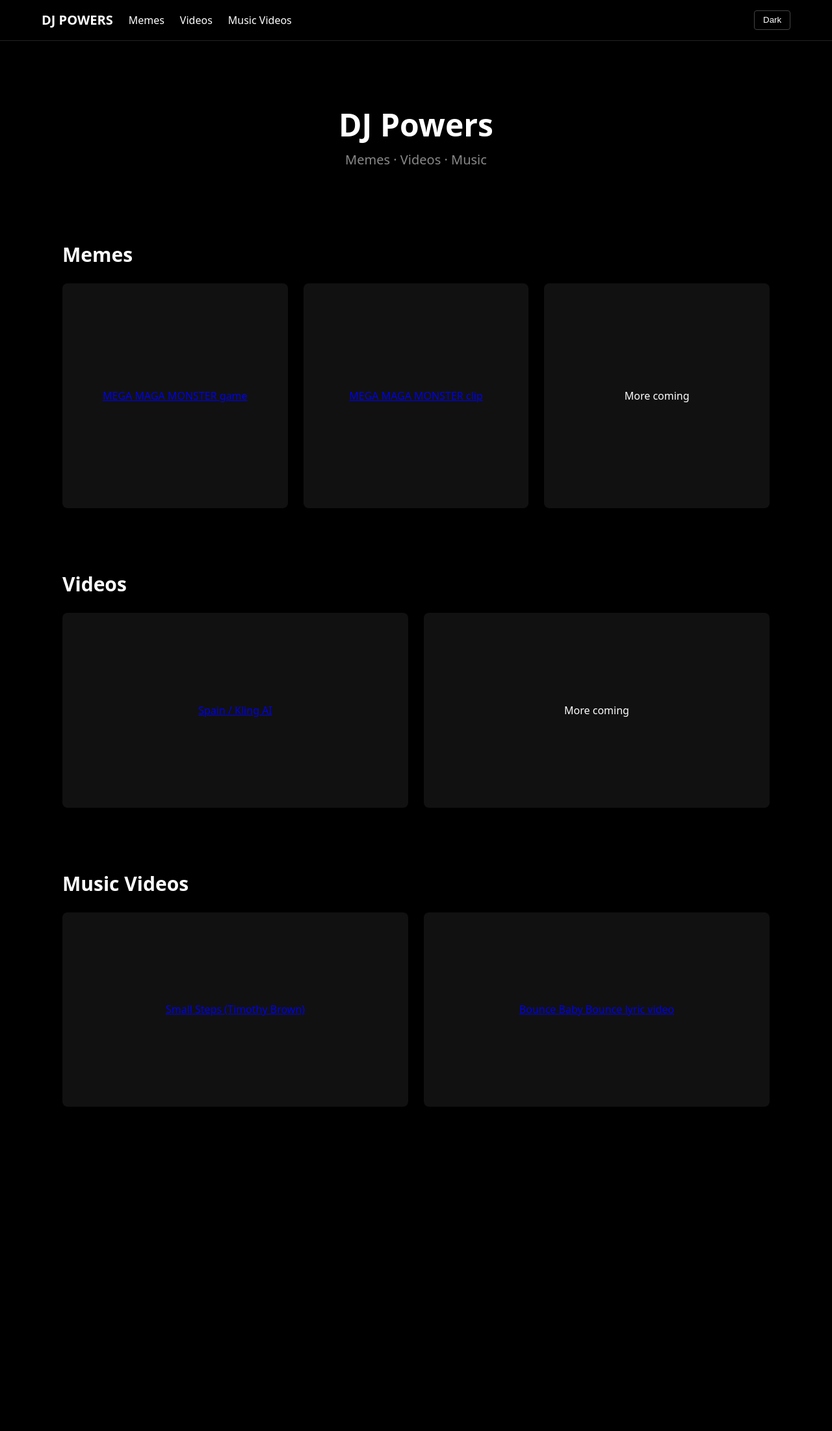
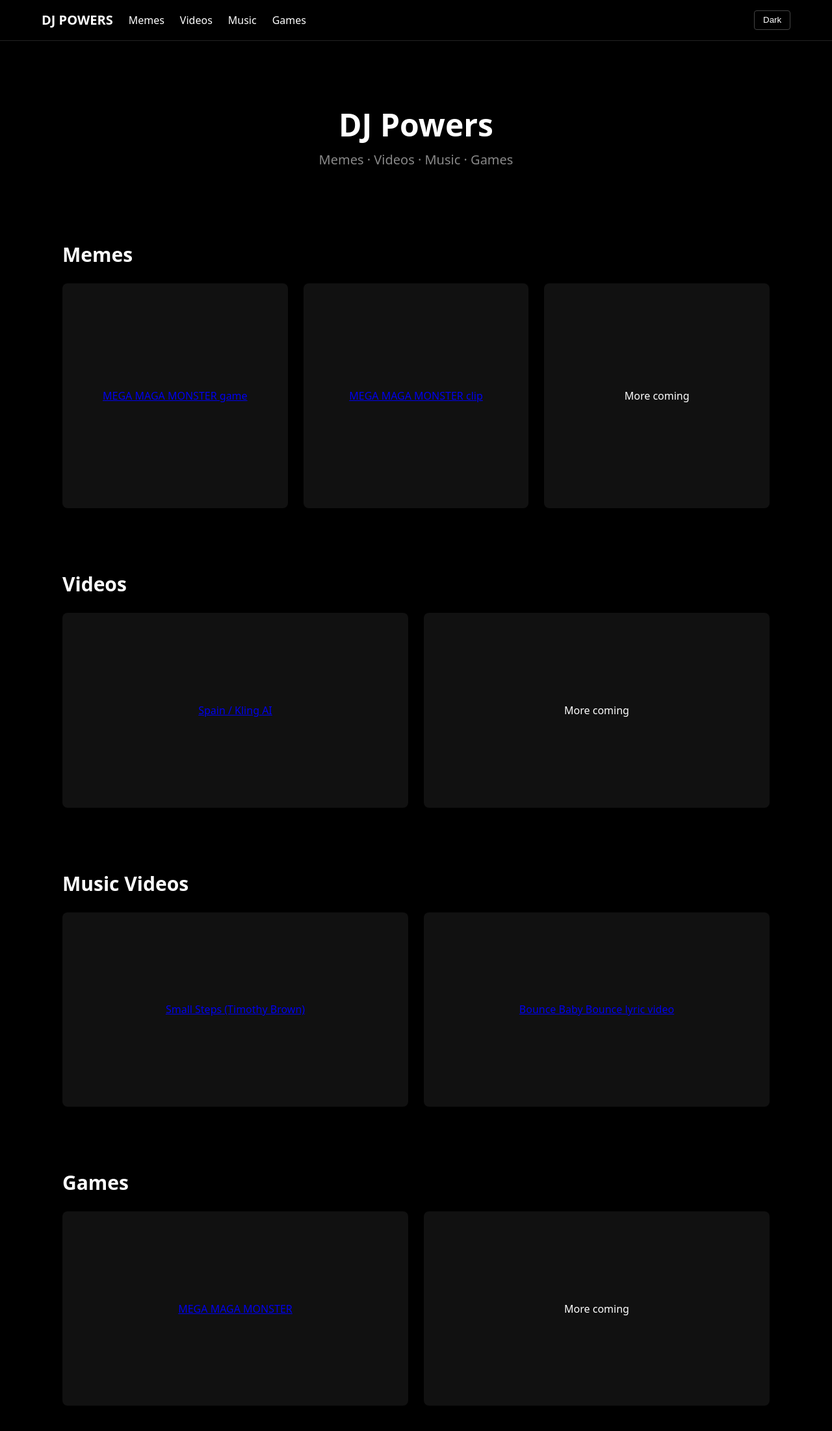
Before and after one commit to djpowers69/dj-powers-showcase, a Next.js app: page / in a window 1280 px wide. Shown: the top 2202 px of the page at 65% size. Before the commit the page ends 1783 px from the top, so only its background shows below. Built offline with nearby package versions, Linux system fonts and the light colour scheme.

Commit message:
Add Games section with MEGA MAGA MONSTER

```diff
--- a/app/layout.tsx
+++ b/app/layout.tsx
@@ -19,7 +19,8 @@ export default function RootLayout({
             <a href="/" className="logo">DJ POWERS</a>
             <a href="/#memes">Memes</a>
             <a href="/#videos">Videos</a>
-            <a href="/#music">Music Videos</a>
+            <a href="/#music">Music</a>
+            <a href="/#games">Games</a>
             <button id="theme-toggle" style={{marginLeft: "auto", background: "transparent", border: "1px solid #444", color: "#fff", padding: "0.4rem 0.8rem", borderRadius: "4px", cursor: "pointer"}}>
               Dark
             </button>
--- a/app/page.tsx
+++ b/app/page.tsx
@@ -3,7 +3,7 @@ export default function Home() {
     <main className="main">
       <section className="hero">
         <h1>DJ Powers</h1>
-        <p>Memes · Videos · Music</p>
+        <p>Memes · Videos · Music · Games</p>
       </section>
 
       <section id="memes">
@@ -40,6 +40,16 @@ export default function Home() {
           </a>
         </div>
       </section>
+
+      <section id="games">
+        <h2>Games</h2>
+        <div className="grid grid-2">
+          <a href="https://megamonster.grok.me" target="_blank" rel="noreferrer" className="card card-video">
+            MEGA MAGA MONSTER
+          </a>
+          <div className="card card-video">More coming</div>
+        </div>
+      </section>
     </main>
   );
 }
```
